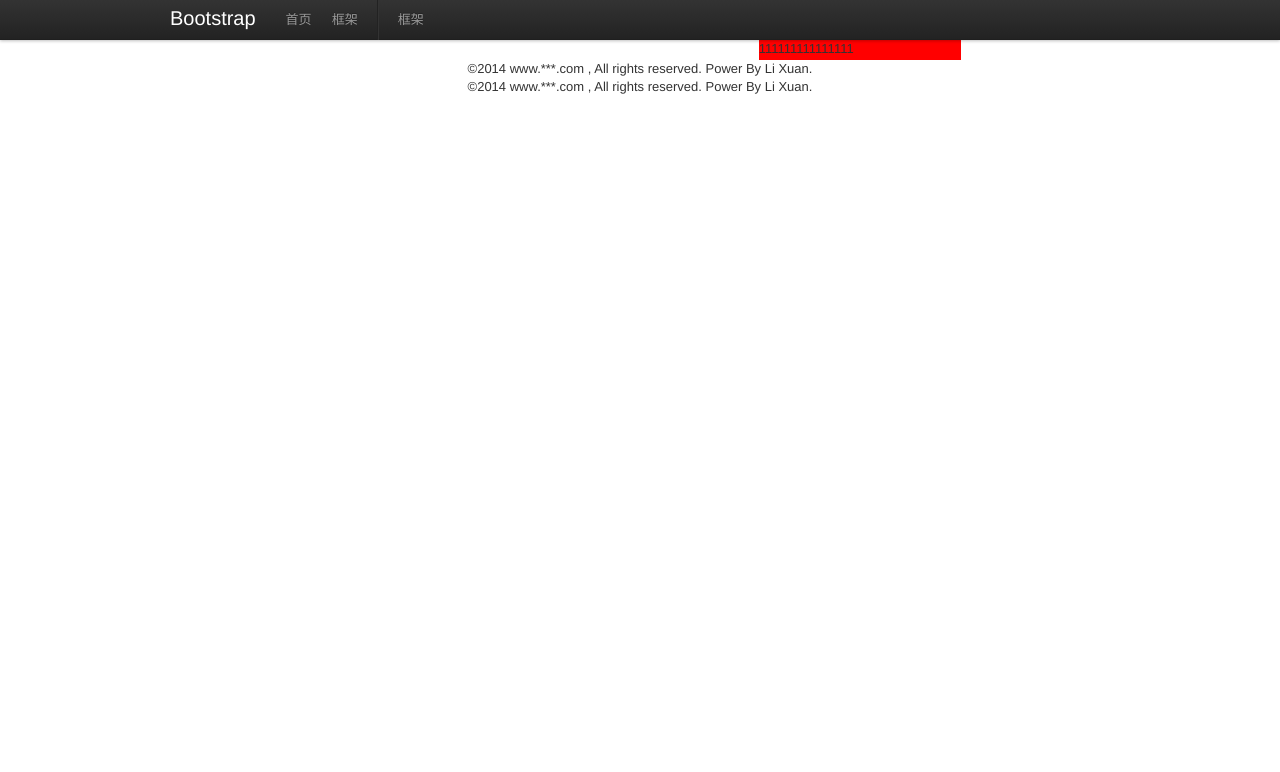
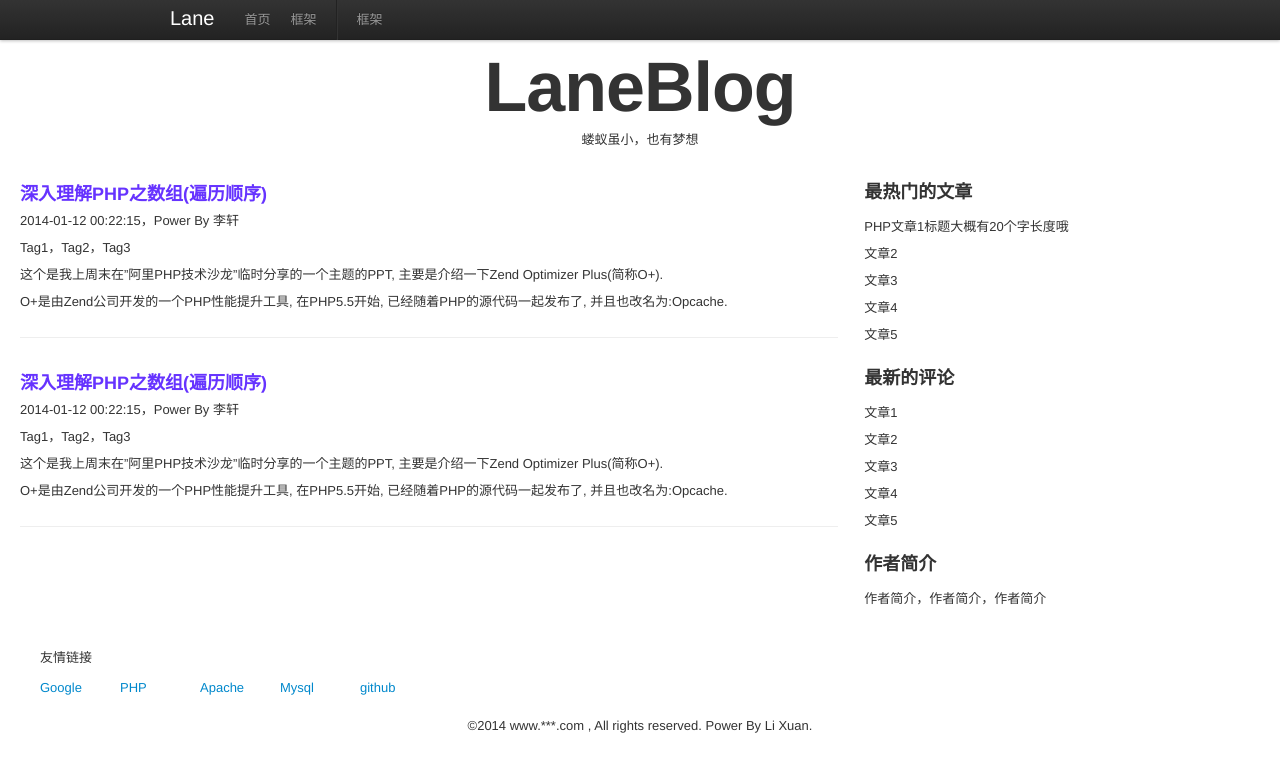
Before and after one commit to lixuancn/LX_Blog, a PHP site: page / in a window 1280 px wide. Shown: the top 772 px of the page. Run offline with PHP 8.4, Linux system fonts and the light colour scheme; data that the repository does not hold is empty.

Commit message:
学习bootstrap

```diff
--- a/apis/index.php
+++ b/apis/index.php
@@ -27,6 +27,7 @@ class Index{
      */
     public function main(){
     	//获取分类
+    	$menuList = array();
 //    	$menuList = MenuBusiness::getMenuList();
 
     	View::assign('menuList', $menuList);
--- a/apis/test.php
+++ b/apis/test.php
@@ -6,7 +6,7 @@
  * Mail lixuan868686@163.com
  */
 class test{
-    public function test1(){
-        echo 'Hello World';
+    public function test(){
+        View::showFrontTpl('test');
     }
 }
--- a/templates/front/footer.tpl.php
+++ b/templates/front/footer.tpl.php
@@ -1,6 +1,7 @@
+<div class="blank-line"></div>
 <div class="container-fluid">
     <div class="row-fluid">
-        <div class="text-align">©2014 www.***.com , All rights reserved. Power By Li Xuan.</div>
+        <div class="center">©2014 www.***.com , All rights reserved. Power By Li Xuan.</div>
     </div>
 </div>
 </body>
--- a/templates/front/header.tpl.php
+++ b/templates/front/header.tpl.php
@@ -7,8 +7,9 @@ if (!defined('ENTRY_NAME')) exit("Not Allowed to request this file!");
     <title><?php echo WEB_NAME?></title>
     <meta name="description" content="<?php echo WEB_NAME?>">
     <meta http-equiv="Content-Type" content="text/html; charset=utf-8" />
+    <link href="<?php echo CSS_DIR?>bootstrap.css" rel="stylesheet">
+    <link href="<?php echo CSS_DIR?>bootstrap-responsive.css" rel="stylesheet">
     <link href="<?php echo CSS_DIR?>style.css" rel="stylesheet">
-    <link href="<?php echo CSS_DIR?>bootstrap.css" rel="stylesheet">
     <meta name="viewport" content="width=device-width, initial-scale=1.0">
     <link href="<?php echo IMAGE_DIR?>favicon.ico" rel="shortcut icon">
     <script type="text/javascript" src="<?php echo JS_DIR?>bootstrap.js"></script>
@@ -24,7 +25,7 @@ if (!defined('ENTRY_NAME')) exit("Not Allowed to request this file!");
                 <span class="icon-bar"></span>
                 <span class="icon-bar"></span>
             </a>
-            <a class="brand" href="./index.html">Bootstrap</a>
+            <a class="brand" href="./index.html">Lane</a>
             <div class="nav-collapse">
                 <ul class="nav">
                     <li class="">
@@ -42,3 +43,4 @@ if (!defined('ENTRY_NAME')) exit("Not Allowed to request this file!");
         </div>
     </div>
 </div>
+<div class="blank-line"></div>
--- a/templates/front/index.tpl.php
+++ b/templates/front/index.tpl.php
@@ -1,29 +1,87 @@
 <?php
 include 'header.tpl.php';
 ?>
+<header class="jumbotron masthead">
+  <div class="inner">
+    <h1>LaneBlog</h1>
+    <p>蝼蚁虽小，也有梦想</p>
+  </div>
+</header>
 <div class="container-fluid">
     <div class="row-fluid">
-        <div class="span7">
-111111111111111
-        </div>
-        <div class="span5">
+        <div class="span8">
             <div class="row-fluid">
-                <div class="span5" style="background:red; height:20px">
-					111111111111111
+        		<div class="span12 page-header">
+					<p class="index-title">深入理解PHP之数组(遍历顺序)</p>
+        			<p>2014-01-12 00:22:15，Power By 李轩</p>
+        			<p>Tag1，Tag2，Tag3</p>
+        			<p>这个是我上周末在”阿里PHP技术沙龙”临时分享的一个主题的PPT, 主要是介绍一下Zend Optimizer Plus(简称O+).</p>
+        			<p>O+是由Zend公司开发的一个PHP性能提升工具, 在PHP5.5开始, 已经随着PHP的源代码一起发布了, 并且也改名为:Opcache.</p>
         		</div>
         	</div>
-            <div class="blank-line"></div>
         	<div class="row-fluid">
-                <div class="span5" style="background:red; height:20px">
-					111111111111111
+        		<div class="span12 page-header">
+					<p class="index-title">深入理解PHP之数组(遍历顺序)</p>
+        			<p>2014-01-12 00:22:15，Power By 李轩</p>
+        			<p>Tag1，Tag2，Tag3</p>
+        			<p>这个是我上周末在”阿里PHP技术沙龙”临时分享的一个主题的PPT, 主要是介绍一下Zend Optimizer Plus(简称O+).</p>
+        			<p>O+是由Zend公司开发的一个PHP性能提升工具, 在PHP5.5开始, 已经随着PHP的源代码一起发布了, 并且也改名为:Opcache.</p>
+        		</div>
+        	</div>
+        </div>
+        <div class="span4">
+        	<div class="row-fluid">
+        		<div class="span12">
+        			<h3>最热门的文章</h3>
+        			<p>PHP文章1标题大概有20个字长度哦</p>
+        			<p>文章2</p>
+        			<p>文章3</p>
+        			<p>文章4</p>
+        			<p>文章5</p>
+        		</div>
+        	</div>
+        	<div class="row-fluid">
+        		<div class="span12">
+					<h3>最新的评论</h3>
+        			<p>文章1</p>
+        			<p>文章2</p>
+        			<p>文章3</p>
+        			<p>文章4</p>
+        			<p>文章5</p>
+				</div>
+        	</div>
+        	<div class="row-fluid">
+        		<div class="span12">
+					<h3>作者简介</h3>
+        			<p>作者简介，作者简介，作者简介</p>
 				</div>
         	</div>
         </div>
     </div>
 </div>
-<div class="container-fluid">
-    <div class="row-fluid">
-        <div class="text-align">©2014 www.***.com , All rights reserved. Power By Li Xuan.</div>
+<div class="blank-line"></div>
+
+<div class="container-fluid" >
+
+</div>
+<div class="container-fluid" >
+	<div class="row-fluid div-margin">
+        <div class="span12"	>
+            <ul class="unstyled">
+            	<li class="span1">友情链接</li>
+            </ul>
+        </div>
+    </div>
+    <div class="row-fluid" >
+        <div class="span12"	>
+            <ul class="unstyled">
+            	<li class="span1"><a href="http://www.google.com">Google</a></li>
+            	<li class="span1"><a href="http://www.PHP.net">PHP</a></li>
+                <li class="span1"><a href="http://www.apache.net">Apache</a></li>
+            	<li class="span1"><a href="http://www.mysql.net">Mysql</a></li>
+            	<li class="span1"><a href="http://www.github.net">github</a></li>
+            </ul>
+        </div>
     </div>
 </div>
 <?php
--- a/themes/css/style.css
+++ b/themes/css/style.css
@@ -1,4 +1,8 @@
-.text-align {
+body {
+  padding-top: 20px;
+}
+
+.center {
     display: table;
 	width: auto;
 	margin-left: auto;
@@ -8,3 +12,78 @@
 .blank-line {
 	height:20px;
 }
+
+.div-margin {
+	margin-right: 27px;
+	margin-top: 12px;
+	margin-bottom: 12px;
+}
+
+h1,
+h2,
+h3,
+h4,
+h5 {
+	margin-top: 12px;
+	margin-bottom: 12px;
+}
+
+.index-title {
+	font-size: 18px;
+	font-weight: bold;
+	color: #6633FF;
+}
+
+
+
+
+
+.jumbotron {
+  position: relative;
+  text-align: center;
+}
+.jumbotron h1 {
+  margin-bottom: 9px;
+  font-size: 70px;
+  font-weight: bold;
+  letter-spacing: -1px;
+  line-height: 1;
+}
+.jumbotron p {
+  margin-bottom: 18px;
+  font-weight: 300;
+}
+
+@media (max-width: 480px) {
+	.jumbotron h1,
+	.jumbotron p {
+   		text-align: center;
+    	margin-right: 0;
+	}
+	.jumbotron h1 {
+    	font-size: 45px;
+    	margin-right: 0;
+  	}
+  	.jumbotron p {
+	    margin-right: 0;
+	    margin-left: 0;
+	    font-size: 18px;
+	    line-height: 24px;
+  	}
+}
+
+@media (min-width: 480px) and (max-width: 768px) {
+	.jumbotron h1 {
+    	font-size: 54px;
+	}
+	.jumbotron p {
+	    margin-right: 0;
+	    margin-left: 0;
+	}
+}
+
+@media (min-width: 768px) and (max-width: 980px) {
+	.jumbotron h1 {
+    	font-size: 72px;
+	}
+}
```
Lines whose indentation alone changed are shown as unchanged.
